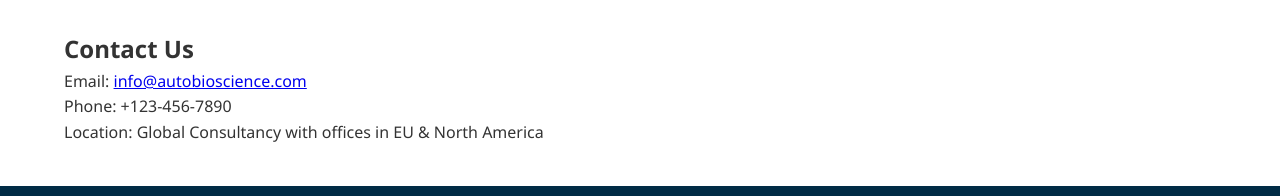
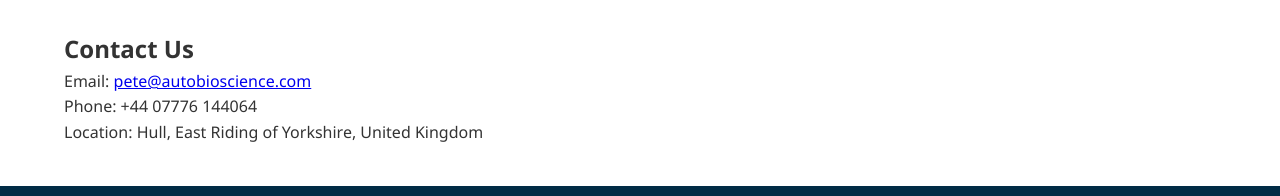
Before and after one commit to AutoBioScience/autobioscience.github.io, a plain HTML site: page index.html in a window 1280 px wide. Shown: the part 941-1137 px from the top of the page. Drawn offline with Linux system fonts and the light colour scheme.

Commit message:
Update index.html

```diff
--- a/index.html
+++ b/index.html
@@ -75,9 +75,9 @@
   <section id="contact" class="contact">
     <div class="container">
       <h2>Contact Us</h2>
-      <p>Email: <a href="mailto:info@autobioscience.com">info@autobioscience.com</a></p>
-      <p>Phone: +123-456-7890</p>
-      <p>Location: Global Consultancy with offices in EU & North America</p>
+      <p>Email: <a href="mailto:info@autobioscience.com">pete@autobioscience.com</a></p>
+      <p>Phone: +44 07776 144064</p>
+      <p>Location: Hull, East Riding of Yorkshire, United Kingdom</p>
     </div>
   </section>
 
```
